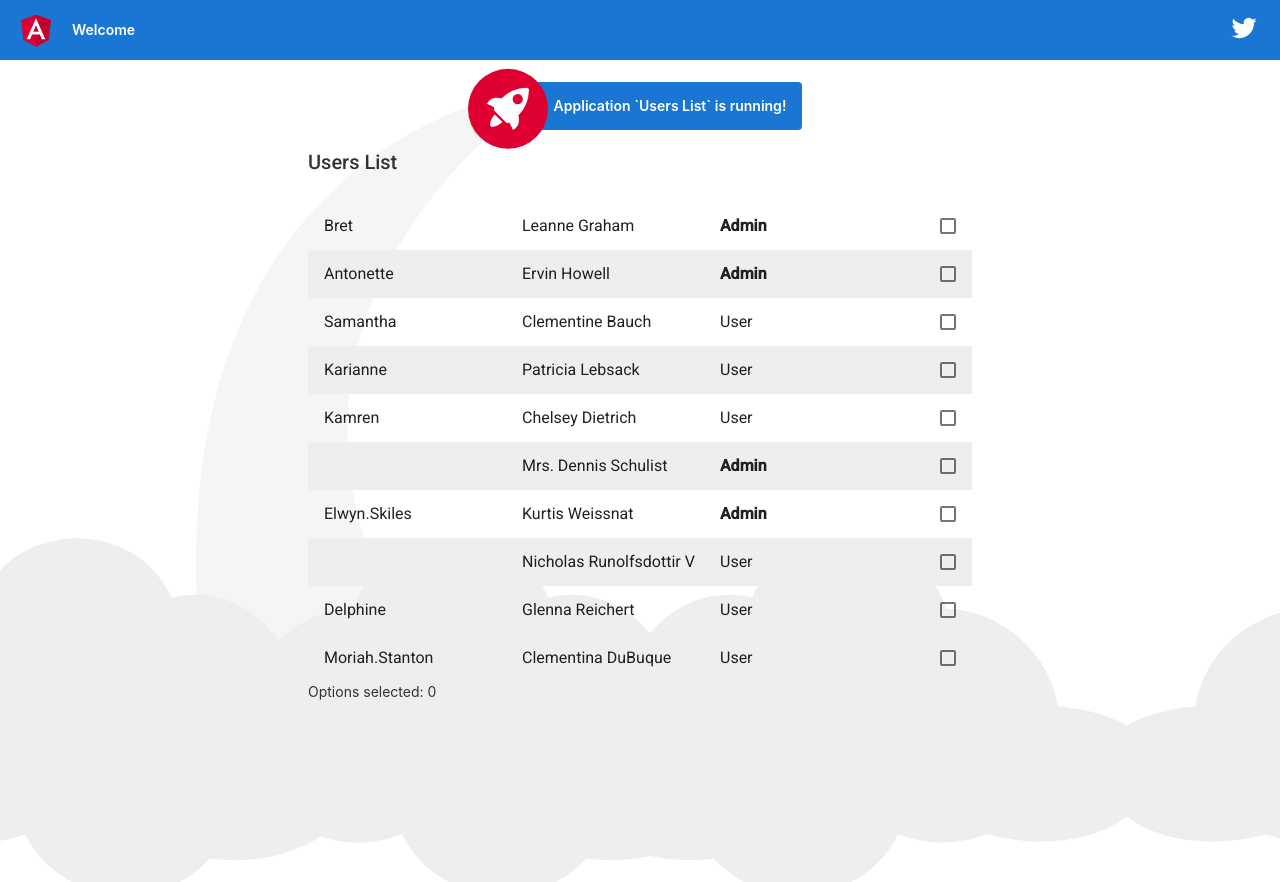
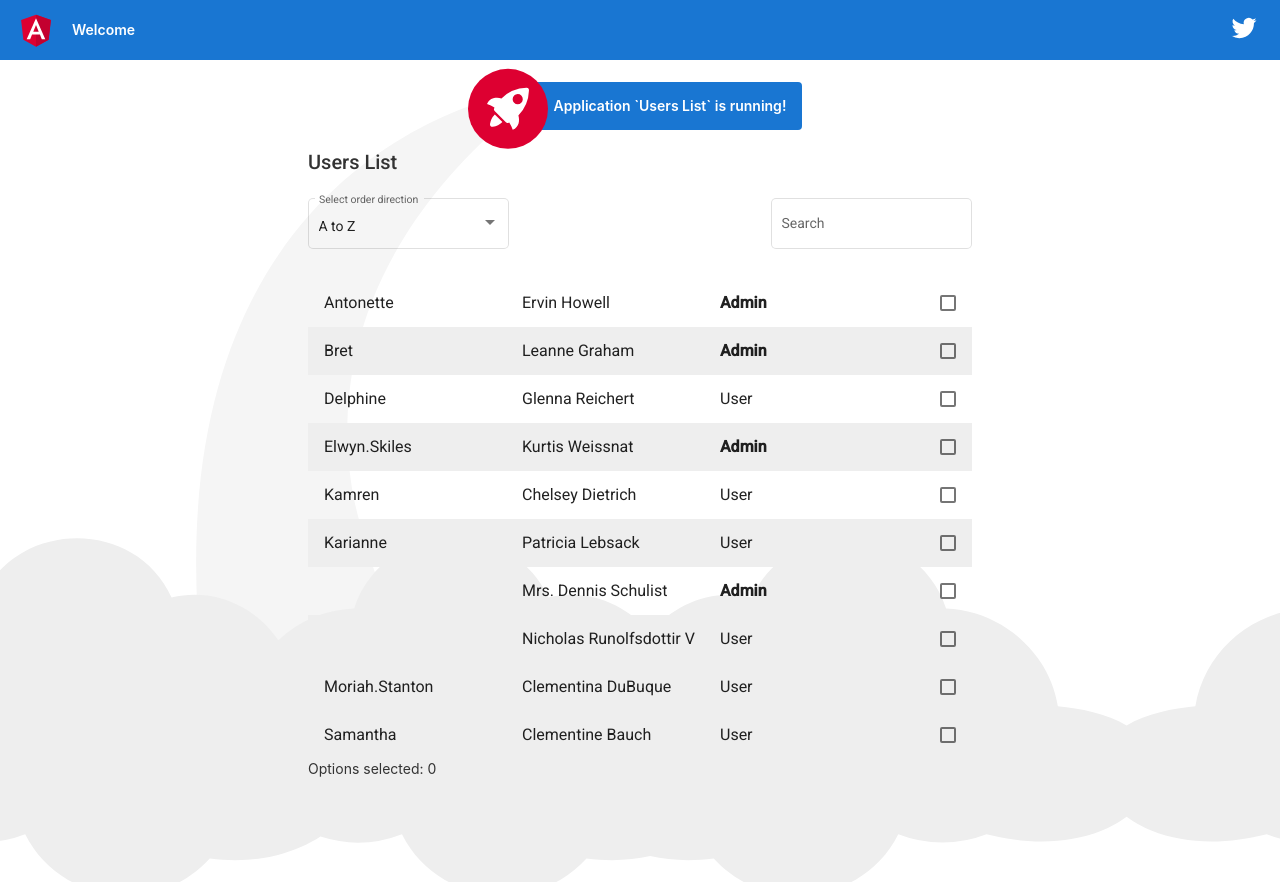
Before and after one commit to volodymyr-nakvasiuk/jsexpert-angular, an Angular app: page / in a window 1280 px wide. Built offline with nearby package versions, Linux system fonts and the light colour scheme.

Commit message:
Adding Filter and Sorting

```diff
--- a/src/app/users-list/users-list.component.html
+++ b/src/app/users-list/users-list.component.html
@@ -1,5 +1,19 @@
 <h2>Users List</h2>
-<p></p>
+<div class="users-filter">
+  <mat-form-field appearance="outline">
+    <mat-label>Select order direction</mat-label>
+    <mat-select [(value)]="orderDirection" (selectionChange)="filterUsers()">
+      <mat-option value="0">No sorting</mat-option>
+      <mat-option value="1">A to Z</mat-option>
+      <mat-option value="-1">Z to A</mat-option>
+    </mat-select>
+  </mat-form-field>
+
+  <mat-form-field class="example-full-width" appearance="outline">
+    <mat-label>Search</mat-label>
+    <input matInput placeholder="Enter User Name" [(ngModel)]="nameFilter" (keyup)="filterUsers()">
+  </mat-form-field>
+</div>
 
 <mat-selection-list #users>
   <mat-list-option
--- a/src/app/users-list/users-list.component.scss
+++ b/src/app/users-list/users-list.component.scss
@@ -11,3 +11,8 @@
 .grey {
   background-color: #eee;
 }
+.users-filter {
+  display: flex;
+  justify-content: space-between;
+  align-items: flex-start;
+}
--- a/src/app/users-list/users-list.component.ts
+++ b/src/app/users-list/users-list.component.ts
@@ -15,7 +15,15 @@ export class UsersListComponent implements OnInit {
 
   usersList: User[];
 
+  orderDirection = '1';
+
+  nameFilter = '';
+
   ngOnInit(): void {
-    this.usersList = this.userService.getUsersList();
+    this.filterUsers();
+  }
+
+  filterUsers(): void {
+    this.usersList = this.userService.getUsersList(+this.orderDirection, this.nameFilter);
   }
 }
--- a/src/app/users.service.ts
+++ b/src/app/users.service.ts
@@ -1,4 +1,4 @@
-import { Injectable } from '@angular/core';
+import {Injectable} from '@angular/core';
 
 import {User} from './shared/models/user.model';
 
@@ -7,7 +7,8 @@ import {User} from './shared/models/user.model';
 })
 export class UsersService {
 
-  constructor() { }
+  constructor() {
+  }
 
   usersList: User[] = [
     {
@@ -106,7 +107,10 @@ export class UsersService {
     }
   ];
 
-  getUsersList(): User[] {
-    return this.usersList;
+  getUsersList(order: number, filter: string): User[] {
+    filter = filter.toLocaleLowerCase();
+    return this.usersList
+      .filter(user => user.name.toLocaleLowerCase().includes(filter))
+      .sort((user1, user2) => order * (user1.username > user2.username ? 1 : -1));
   }
 }
```
Also changed, not shown: src/app/app.module.ts (+7 -1 lines).
